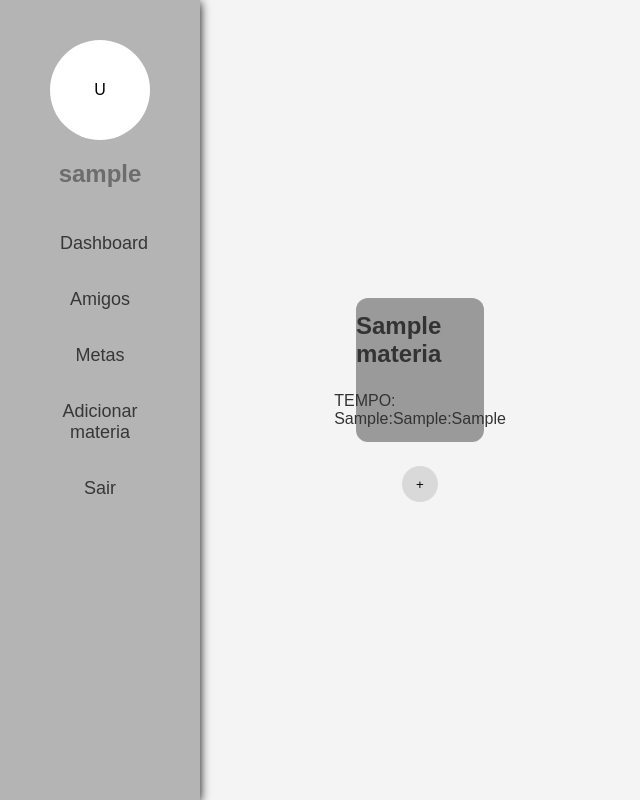
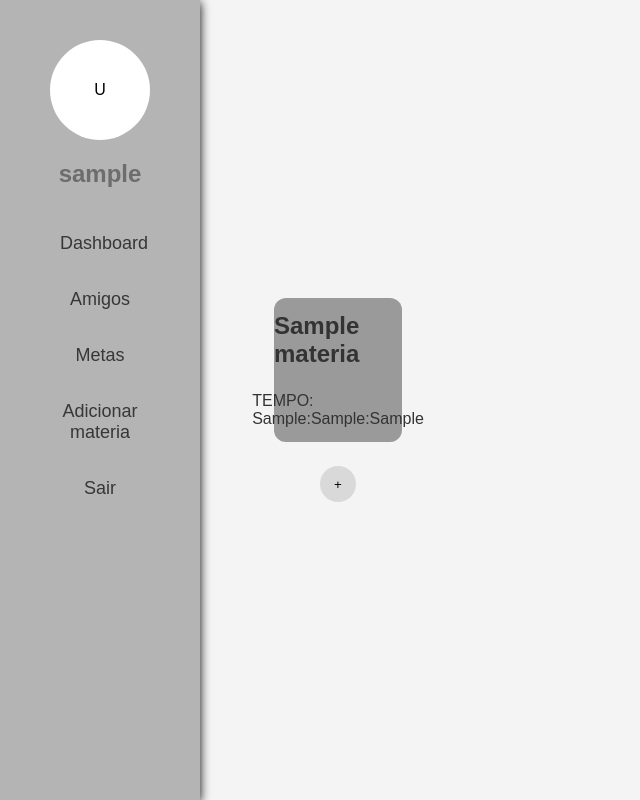
Before and after one commit to Lucasmenezes08/FocusTime, a Django app: page /index/ in a window 1280 px wide. Shown: the whole page, without its empty margins (0-640 px from the left). Run offline with Django 5.2, Linux system fonts and the light colour scheme; a user stored in the database is signed in; tables that the repository leaves empty hold one stand-in row (values such as "Sample post"); parts of the project's set-up code (start-up, migrations or seed data) failed here and were passed over.

Commit message:
:bug: fix: Ajustar formatação de materias no dashboard closes #9

```diff
--- a/FocusTime/static/style.css
+++ b/FocusTime/static/style.css
@@ -82,24 +82,25 @@ body {
 
 
 .content {
+    height: 100%;
     width: 100%;
-    height: 100%;
     display: flex;
     justify-content: center;
     align-items: center;
+    overflow-y: auto;
+    padding: 20px;
 }
 
 .materia_cadastrada {
-    display: flex;
-    justify-content: center;
-    align-items: center;
+    width: 100%;
+    max-width: 1200px;
 }
 
 .container_materia-wrapper {
     display: grid;
-    grid-template-columns: repeat(3 , 1fr);
-    row-gap: 3rem;
-    column-gap: 12rem;
+    grid-template-columns: repeat(auto-fill, minmax(200px, 1fr));
+    gap: 2rem;
+    width: 100%;
 }
 
 .materia-wrapper {
@@ -147,11 +148,7 @@ body {
     border: none;
     background-color: rgb(217, 220, 224);
 }
-* {
-    margin: 0;
-    padding: 0;
-    box-sizing: border-box;
-}
+
 
 
 
```
